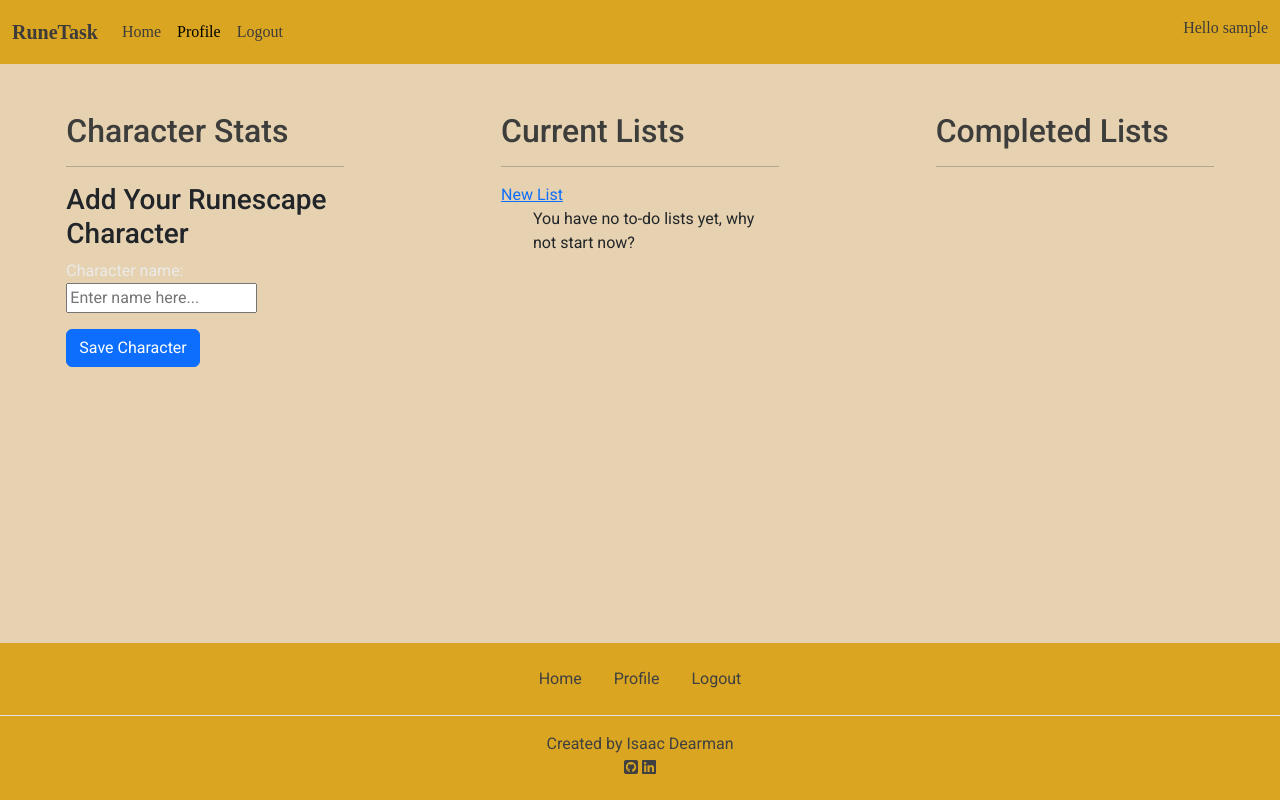
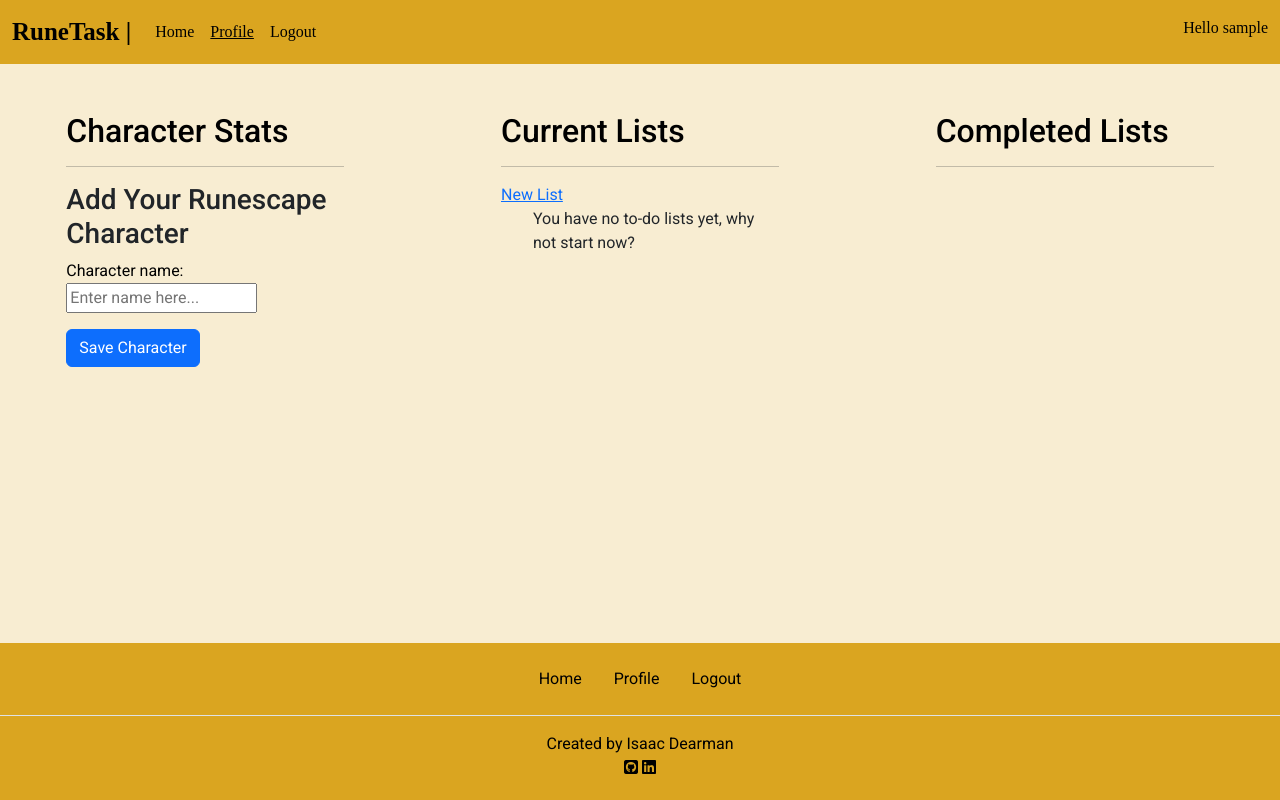
Before and after one commit to Code-Dearman/Django-Capstone, a Django app: page /profile/ in a window 1280 px wide. Run offline with Django 4.2, Linux system fonts and the light colour scheme; the visitor is signed in with stand-in values (Sample User, id 1); data that the repository does not hold is empty; some libraries are stand-ins or nearby versions; some web fonts are replaced.

Commit message:
change styling for index.html

```diff
--- a/static/css/style.css
+++ b/static/css/style.css
@@ -10,7 +10,7 @@ body {
 }
 
 main {
-    background-color: #E6D2B0;
+    background-color: #f8edd2;
     display: flex;
     flex-direction: column;
     flex-grow: 1;
@@ -36,7 +36,7 @@ main {
 }
 
 .textMain {
-    color: #3B3B3BFC;
+    color: black;
 }
 
 .textSecondary {
@@ -68,27 +68,34 @@ main {
 
 .navbar-brand {
     font-weight: 800;
+    color: black;
+    font-size: 25px;
 }
 
 .navitem {
     font-weight: 600;
 }
 
+.nav-item:hover {
+    text-decoration: underline;
+}
+
+.active {
+    text-decoration: underline;
+}
+
 
 /* ----------------------------------------------------- Task List Cards */
 .card-body {
-    color: #333333;
-    background-color: #CAD3D8;
-    display: flex;
-    flex-direction: column;
-    height: 100%;
-}
-
-.card-body {
+    color: #000000;
+    background-color: #F2F0EF;
+    background-image: radial-gradient(#F2F0EF, #E6D2B0);
     display: flex;
     flex-direction: column;
     justify-content: space-between;
     height: 500px;
+    border: 2px solid #8B0000;
+    border-radius: 5px;
 }
 
 .cardTextContainer {
@@ -140,16 +147,15 @@ label {
 
 
 /* ----------------------------------------------------- Form Styles */
-.myForm >{
-    color: #333333;
+label {
+    color: #000000;
 }
 
 
 /* ----------------------------------------------------- Modal */
 .modal-content {
-    background-color: #2B2D42;
+    background-color: #F2F0EF;
 }
-
 
 /* ----------------------------------------------------- Profile */
 .profileLists {
--- a/templates/index.html
+++ b/templates/index.html
@@ -34,7 +34,7 @@
     <!-- Navigation -->
     <nav class="navbar navbar-expand-lg">
         <div class="container-fluid">
-            <a href="{% url 'home' %}" class="navbar-brand textMain">RuneTask</a>
+            <a href="{% url 'home' %}" class="navbar-brand textMain mr-2">RuneTask |</a>
             <button class="navbar-toggler" type="button" data-bs-toggle="collapse"
                 data-bs-target="#navbarSupportedContent" aria-controls="navbarSupportedContent" aria-expanded="false"
                 aria-label="Toggle navigation">
@@ -94,19 +94,19 @@
     <footer class="pt-3 pb-1 footerContainer">
         <ul class="nav justify-content-center border-bottom pb-3 mb-3">
             <li class="nav-item">
-                <a href="" class="nav-link textSecondary">Home</a>
+                <a href="" class="nav-link textMain">Home</a>
             </li>
             <li class="nav-item">
-                <a href="" class="nav-link textSecondary">Profile</a>
+                <a href="" class="nav-link textMain">Profile</a>
             </li>
             <li class="nav-item">
-                <a href="" class="nav-link textSecondary">Logout</a>
+                <a href="" class="nav-link textMain">Logout</a>
             </li>
         </ul>
-        <p class="text-center textSecondary">Created by Isaac Dearman
+        <p class="text-center textMain">Created by Isaac Dearman
             <br>
-            <a href="https://github.com/Code-Dearman"><i class="fa-brands fa-square-github textSecondary"></i></a>
-            <a href="https://www.linkedin.com/in/isaac-dearman/"><i class="fa-brands fa-linkedin textSecondary"></i></a>
+            <a href="https://github.com/Code-Dearman"><i class="fa-brands fa-square-github textMain"></i></a>
+            <a href="https://www.linkedin.com/in/isaac-dearman/"><i class="fa-brands fa-linkedin textMain"></i></a>
         </p>
     </footer>
 
--- a/to_do/templates/to_do/profile.html
+++ b/to_do/templates/to_do/profile.html
@@ -80,7 +80,7 @@
                                 <button type="button" class="btn btn-secondary" data-bs-dismiss="modal">Cancel</button>
                                 <form method="post" action="{% url 'delete_list' slug=task.slug %}">
                                     {% csrf_token %}
-                                    <button type="submit" class="btn btn-warning">Yes!</button>
+                                    <button type="submit" class="btn btn-warning">Delete</button>
                                 </form>
                             </div>
 
```
